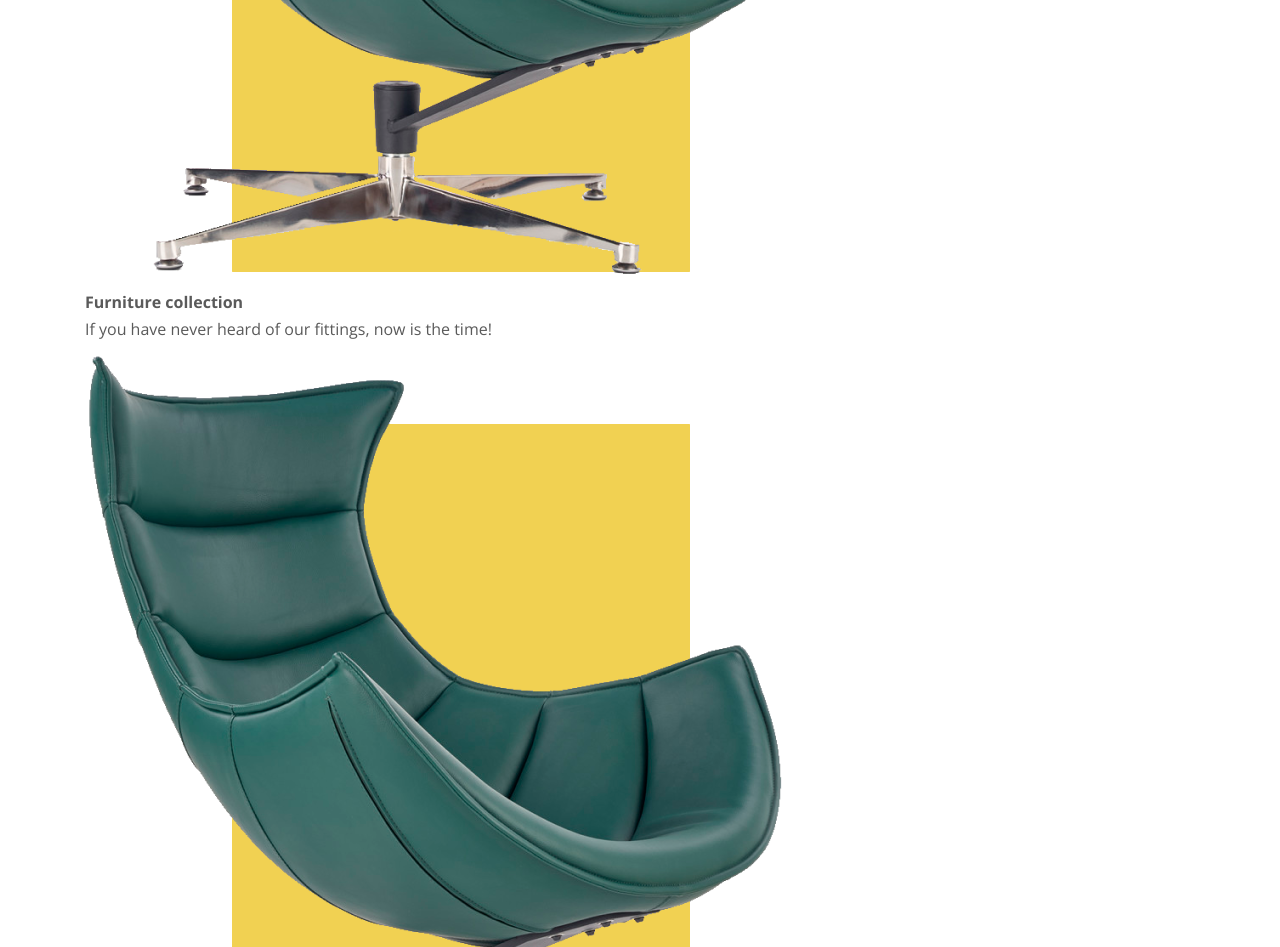
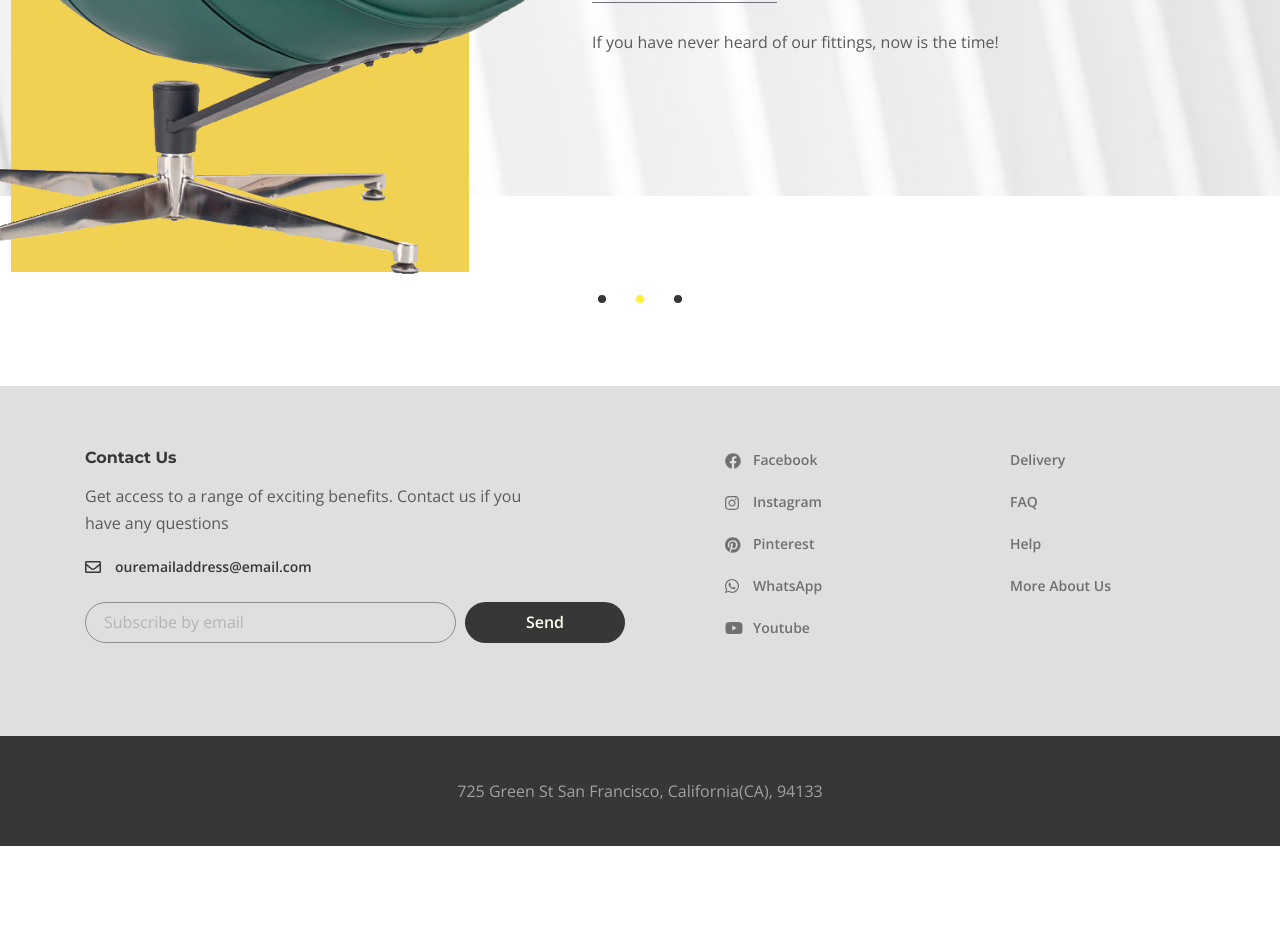
Before and after one commit to AlexKomaha/furniture, a website: page app/index.html in a window 1280 px wide. Shown: the part 646-1593 px from the top of the page. After the commit the page ends 1492 px from the top, so only its background shows below. Drawn offline with nearby package versions, Linux system fonts and the light colour scheme; files that its build step writes are made by us from their sources.

Commit message:
Added top-slider

```diff
--- a/app/index.html
+++ b/app/index.html
@@ -65,7 +65,6 @@
   </header>
     <main class="main">
       <section class="top">
-        <div class="container">
           <div class="top__inner">
             <div class="top__slider">
               <div class="top__slider-item">
@@ -103,7 +102,6 @@
               </div>
             </div>
           </div>
-        </div>
       </section>
     </main>
     <footer class="footer">
--- a/app/js/main.js
+++ b/app/js/main.js
@@ -5,4 +5,11 @@ $(function () {
   $(".rightside-menu__close").on("click", function () {
     $(".rightside-menu").addClass("rightside-menu--close");
   });
+
+  $(".top__slider").slick({
+    dots: true,
+    arrows: false,
+    fade: true,
+    autoplay: true
+  });
 })
--- a/app/scss/_global.scss
+++ b/app/scss/_global.scss
@@ -31,3 +31,26 @@ body {
   margin: 0 auto;
   padding: 0 15px;
 }
+
+.slick-dots {
+  display: flex;
+  justify-content: center;
+  align-items: center;
+  li {
+    margin: 0 15px;
+  }
+  button {
+    background-color: $title;
+    border: none;
+    width: 8px;
+    height: 8px;
+    border-radius: 50%;
+    padding: 0;
+    font-size: 0;
+  }
+  li.slick-active {
+    button {
+      background-color: #FFEF35;
+    }
+  }
+}
--- a/app/scss/_libs.scss
+++ b/app/scss/_libs.scss
@@ -0,0 +1 @@
+@import '../../node_modules/slick-carousel/slick/slick.scss';
--- a/app/scss/style.scss
+++ b/app/scss/style.scss
@@ -229,3 +229,54 @@
     max-width: 485px;
   }
 }
+
+.top {
+  &__inner {
+    padding-bottom: 70px;
+    position: relative;
+    &::after {
+      content: "";
+      background-image: url(../images/slider-bg.jpg);
+      position: absolute;
+      width: 100%;
+      height: 722px;
+      top: 0;
+      z-index: -1;
+    }
+  }
+  &__slider-item {
+    display: flex !important;
+    justify-content: center;
+    align-items: center;
+  }
+  &__slider-img {
+    margin-left: -14%;
+    max-width: 703px;
+    height: 815px;
+    object-fit: cover;
+  }
+  &__slider-info {
+    max-width: 645px;
+    margin-left: 25px;
+  }
+  &__slider-title {
+    color: $title;
+    font-size: 110px;
+    line-height: 135px;
+    padding-bottom: 26px;
+    margin-bottom: 26px;
+    position: relative;
+    &::after {
+      content: "";
+      position: absolute;
+      left: 0;
+      bottom: 0;
+      width: 185px;
+      height: 1px;
+      background: #6D7278;
+    }
+  }
+  &__slider-text {
+    max-width: 585px;
+  }
+}
--- a/gulpfile.js
+++ b/gulpfile.js
@@ -41,6 +41,7 @@ function images() {
 function scripts() {
   return src([
     'node_modules/jquery/dist/jquery.js',
+    'node_modules/slick-carousel/slick/slick.js',
     'app/js/main.js'
   ])
     .pipe(concat('main.min.js'))
--- a/package.json
+++ b/package.json
@@ -18,6 +18,7 @@
     "gulp-sass": "^5.1.0",
     "gulp-uglify-es": "^2.0.0",
     "jquery": "^3.5.1",
-    "sass": "^1.58.0"
+    "sass": "^1.58.0",
+    "slick-carousel": "^1.8.1"
   }
 }
```
Also changed, not shown: app/css/style.min.css, app/images/slider-bg.jpg (added), app/js/main.min.js, 4 other files.
